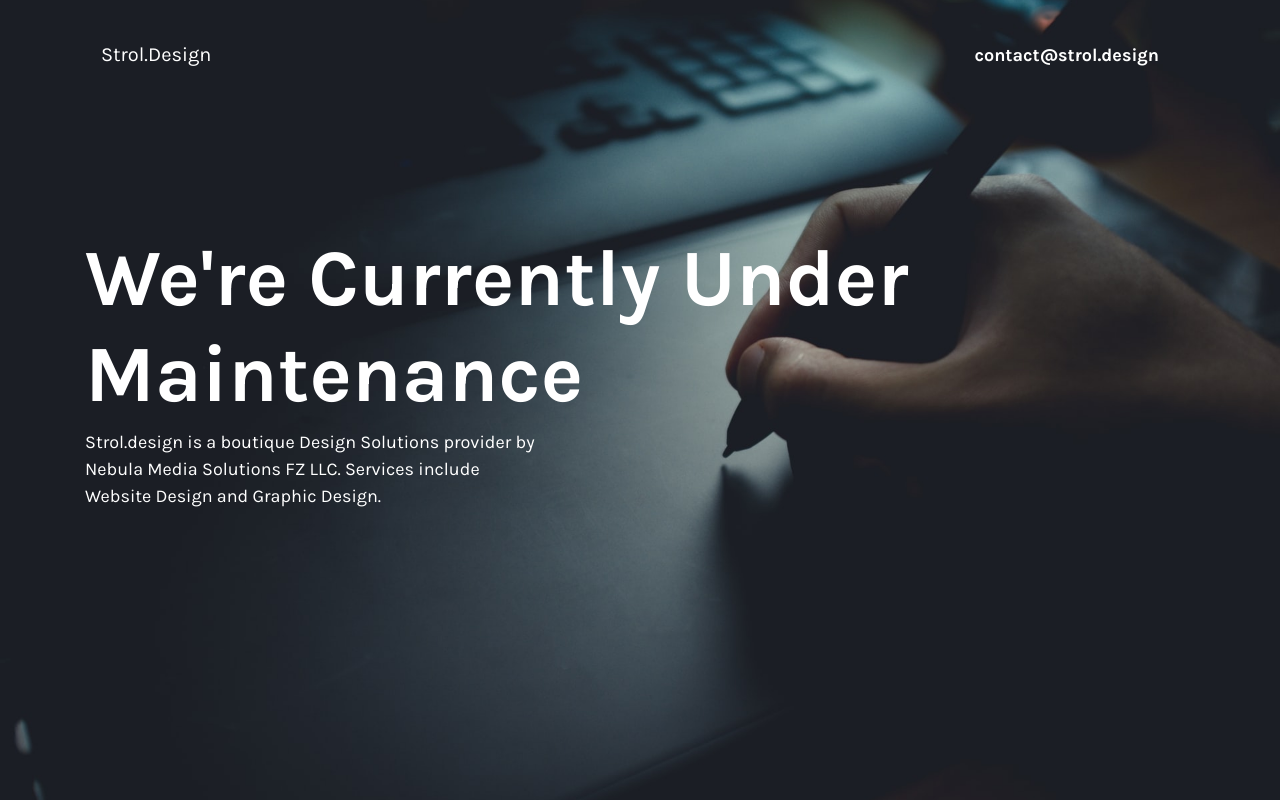
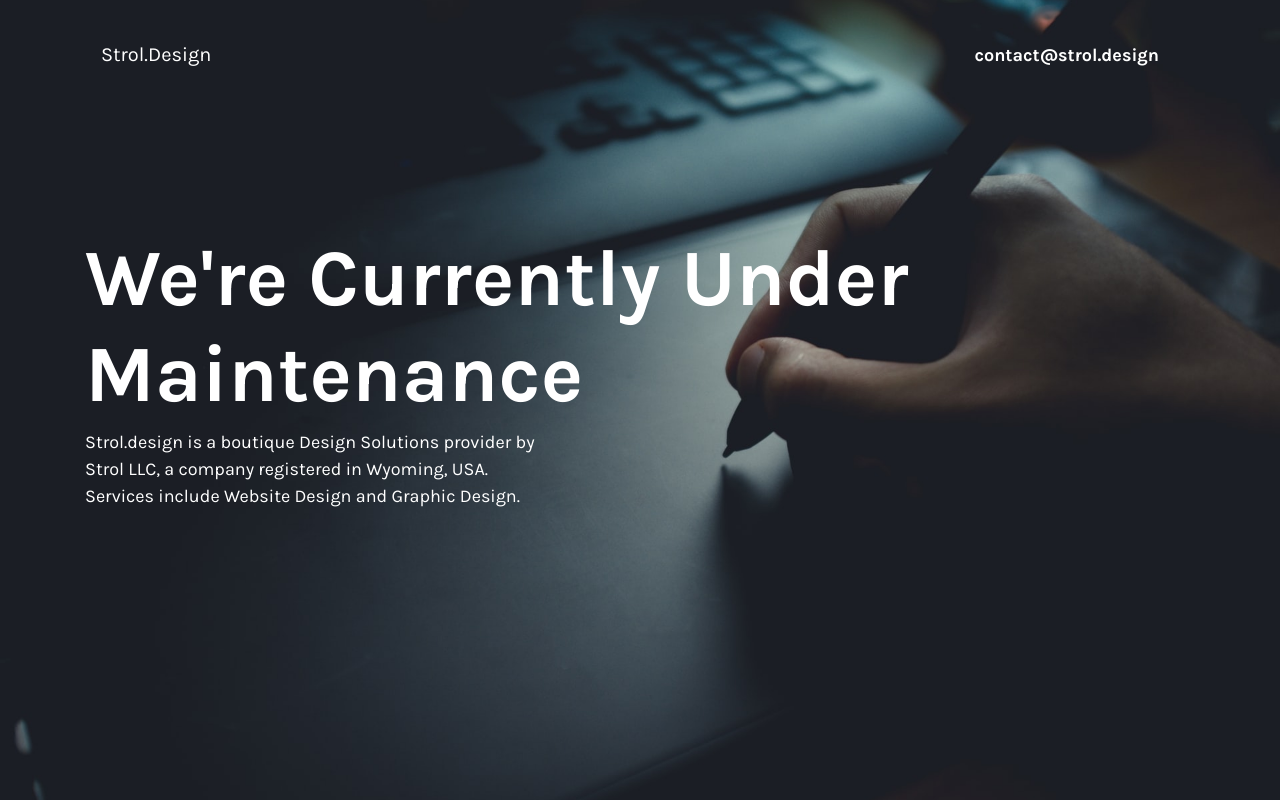
Before and after one commit to karthikcpattar/strol, a website: page index.html in a window 1280 px wide. Drawn offline with nearby package versions, Linux system fonts and the light colour scheme.

Commit message:
Update index.html

```diff
--- a/index.html
+++ b/index.html
@@ -27,7 +27,7 @@
     <main class="my-auto">
         <div class="container">
             <h1 class="page-title">We're Currently Under Maintenance</h1>
-            <p class="page-description">Strol.design is a boutique Design Solutions provider by Nebula Media Solutions FZ LLC. Services include Website Design and Graphic Design. </p>
+            <p class="page-description">Strol.design is a boutique Design Solutions provider by Strol LLC, a company registered in Wyoming, USA. Services include Website Design and Graphic Design. </p>
         </div>
     </main>
 </body>
```
